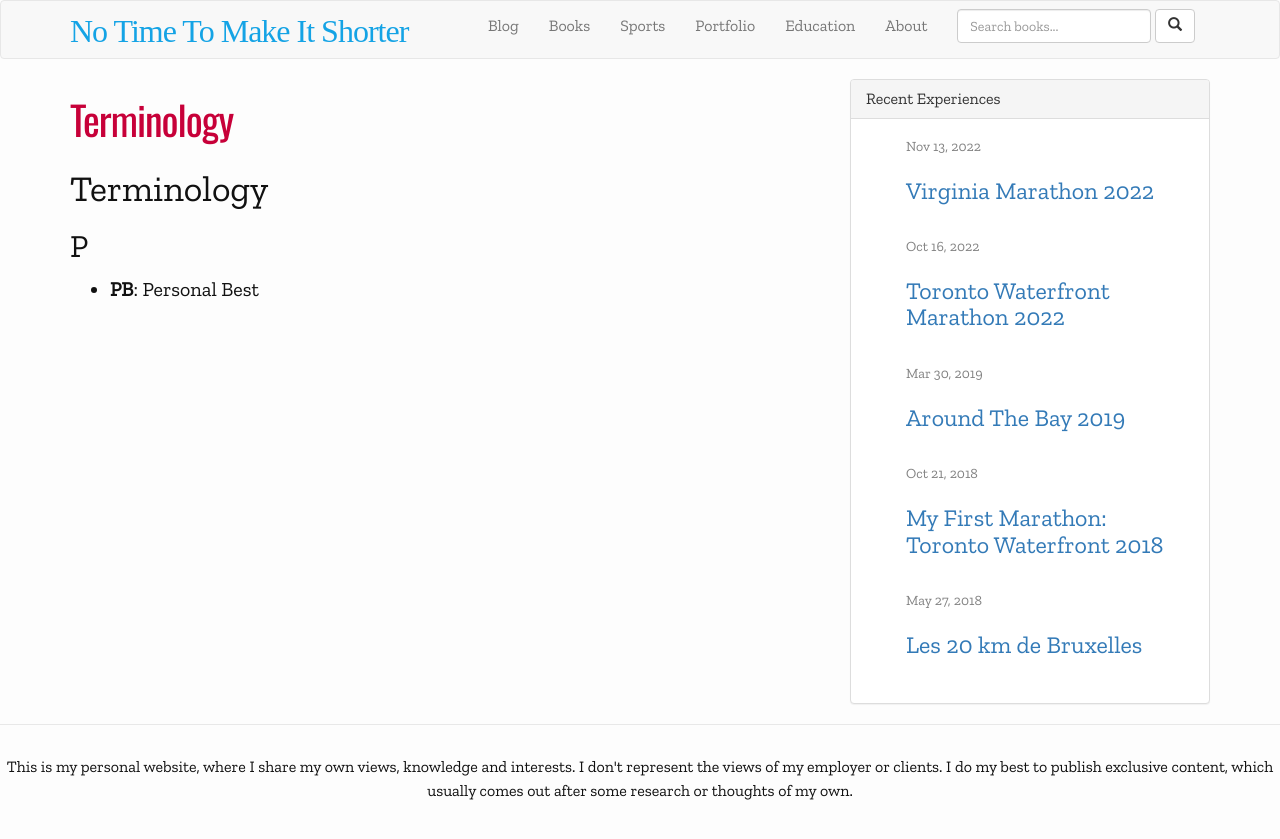
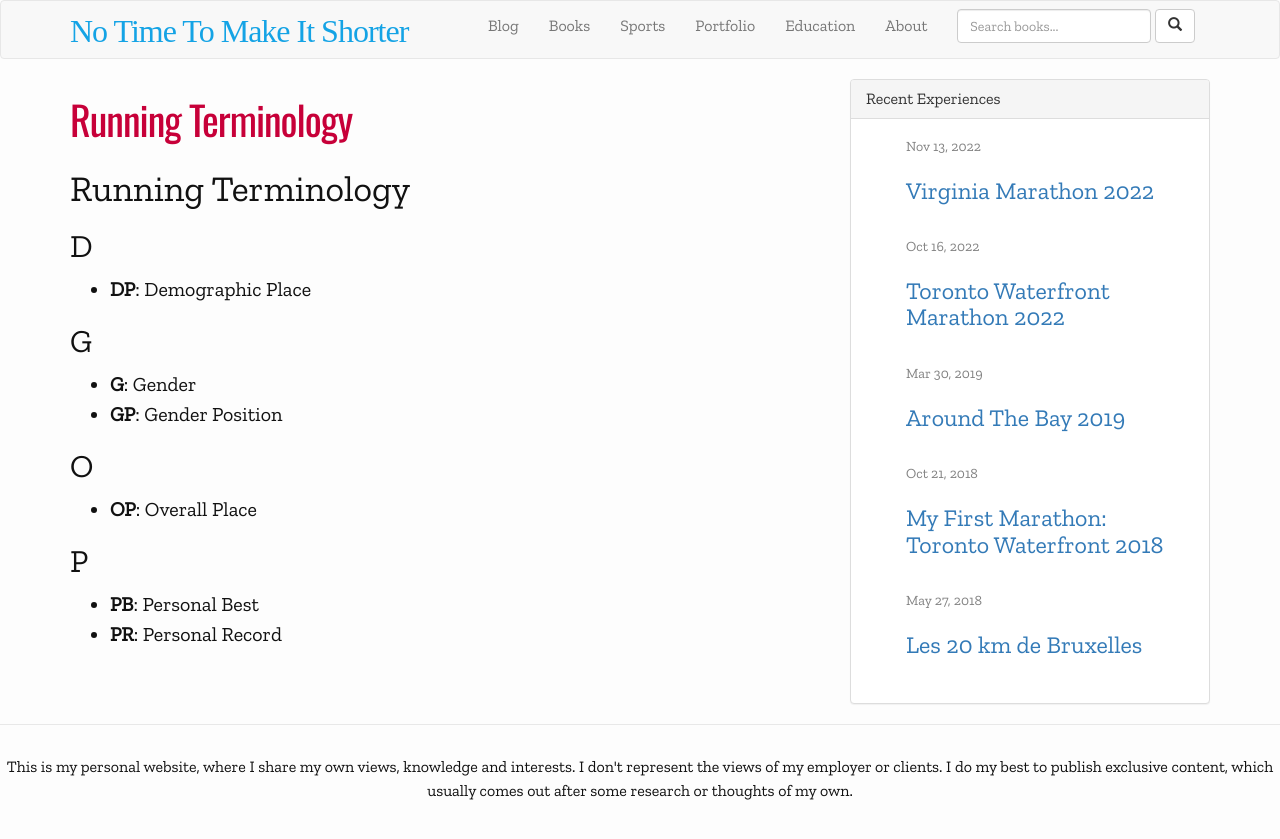
Before and after one commit to htmfilho/sports, a Jekyll site: the page built from terminology.md, in a window 1280 px wide. Shown: the top 839 px of the page. Built offline with Jekyll 4.4.1, drawn with Linux system fonts in a browser that asks for light colours; nearby versions of some CDN libraries; some web fonts are replaced; our own code applies the rules of GitHub Pages for plain Markdown files.

Commit message:
Added more acronyms

```diff
--- a/terminology.md
+++ b/terminology.md
@@ -1,5 +1,19 @@
-# Terminology
+# Running Terminology
+
+## D
+
+- **DP**: Demographic Place
+
+## G
+
+- **G**: Gender
+- **GP**: Gender Position
+
+## O
+
+- **OP**: Overall Place
 
 ## P
 
 - **PB**: Personal Best
+- **PR**: Personal Record
```
